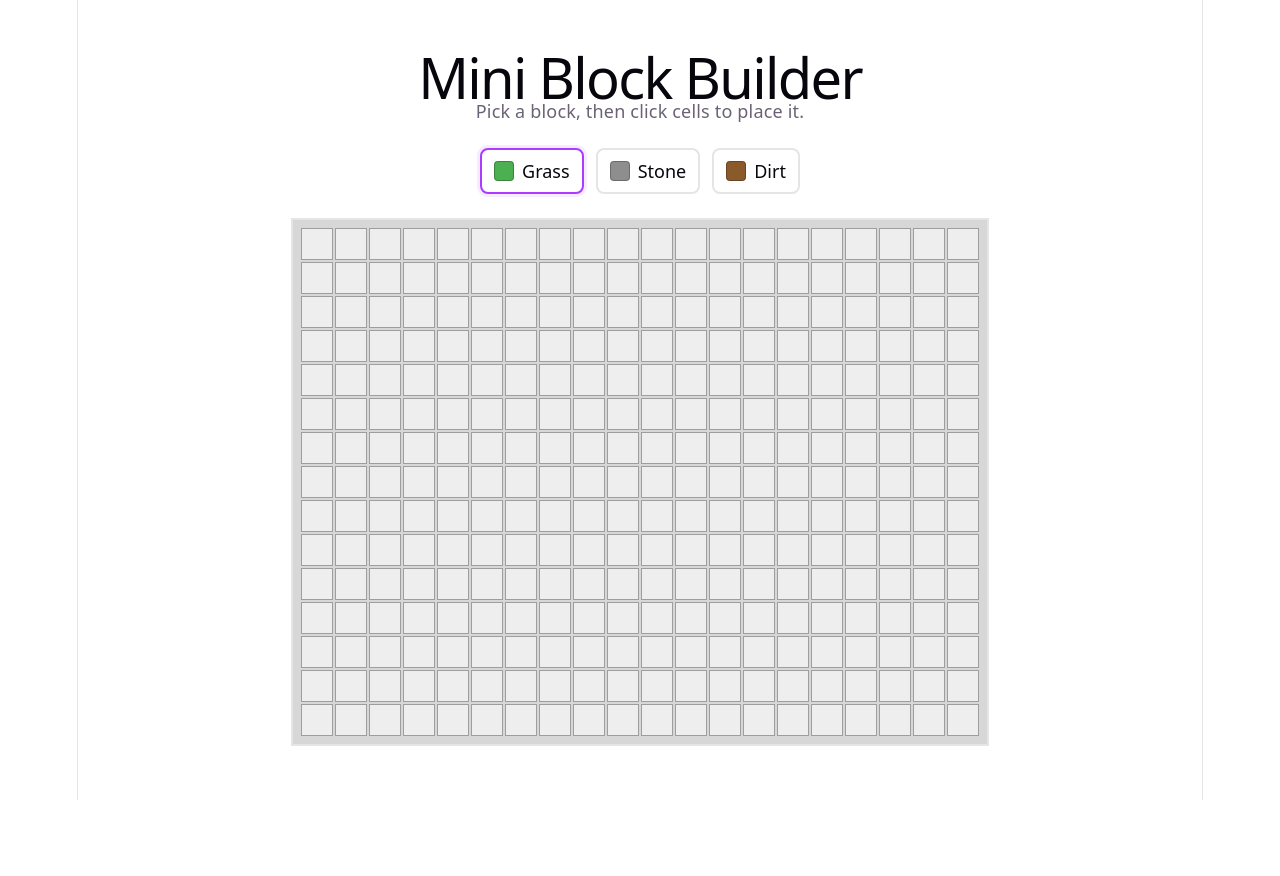
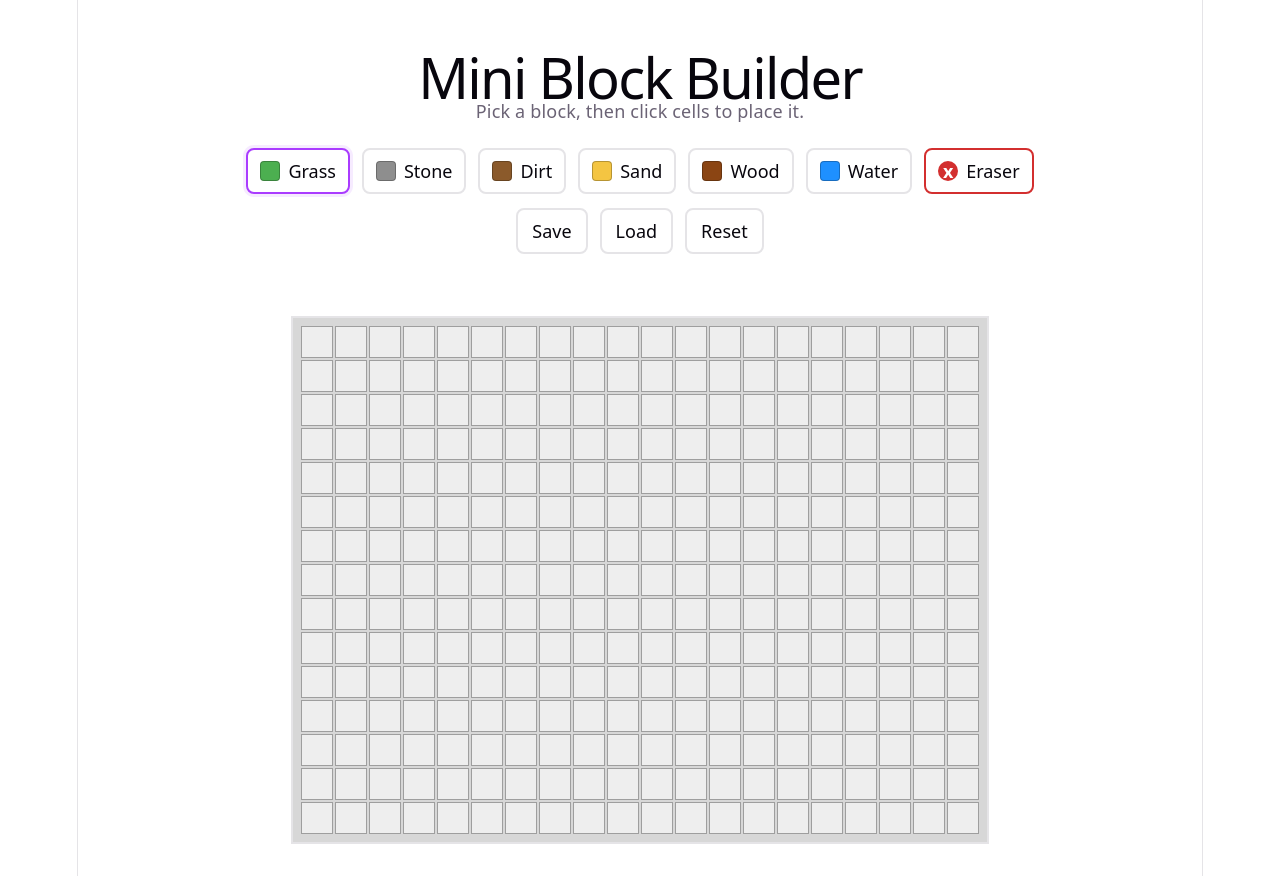
Before and after one commit to Nasang91/HermesToyProject, a React (Vite) app: page / in a window 1280 px wide. Before the commit the page ends 800 px from the top, so only its background shows below. Built offline with nearby package versions, Linux system fonts and the light colour scheme.

Commit message:
feat: Day 2 - block types, eraser, toolbar, save/load/reset (#2)
Co-authored-by: Nasang91 <noyeah_bot@Nasangui-Macmini.local>

```diff
--- a/src/App.css
+++ b/src/App.css
@@ -13,6 +13,16 @@
 }
 
 .toolbar {
+  display: flex;
+  flex-direction: column;
+  flex-wrap: wrap;
+  align-items: center;
+  justify-content: center;
+  gap: 14px;
+}
+
+.block-tool-row,
+.action-row {
   display: flex;
   flex-wrap: wrap;
   justify-content: center;
@@ -36,7 +46,23 @@
   border-color: var(--accent-border);
 }
 
+.action-button {
+  padding: 8px 14px;
+  border: 2px solid var(--border);
+  border-radius: 8px;
+  color: var(--text-h);
+  background: var(--bg);
+  font: inherit;
+  cursor: pointer;
+}
+
+.action-button:hover {
+  border-color: var(--accent-border);
+  background: var(--accent-bg);
+}
+
 .block-button:focus-visible,
+.action-button:focus-visible,
 .grid-cell:focus-visible {
   outline: 3px solid var(--accent);
   outline-offset: 2px;
@@ -47,12 +73,41 @@
   box-shadow: 0 0 0 3px var(--accent-bg);
 }
 
+.eraser-button {
+  border-color: #d32f2f;
+}
+
+.eraser-button.selected {
+  border-color: #d32f2f;
+  background: #ffebee;
+  box-shadow: 0 0 0 3px rgba(211, 47, 47, 0.18);
+}
+
+.eraser-icon {
+  width: 20px;
+  height: 20px;
+  display: inline-grid;
+  place-items: center;
+  border-radius: 50%;
+  color: #ffffff;
+  background: #d32f2f;
+  font-weight: 700;
+  line-height: 1;
+}
+
 .block-swatch {
   width: 20px;
   height: 20px;
   border: 1px solid rgba(0, 0, 0, 0.25);
   border-radius: 4px;
   box-sizing: border-box;
+}
+
+.status-message {
+  min-height: 24px;
+  margin: 0;
+  color: var(--text-h);
+  font-weight: 600;
 }
 
 .world-grid {
--- a/src/App.tsx
+++ b/src/App.tsx
@@ -1,42 +1,152 @@
-import { useState } from 'react'
+import { useEffect, useState } from 'react'
 import './App.css'
 
+type BlockId = 'grass' | 'stone' | 'dirt' | 'sand' | 'wood' | 'water'
+
 type BlockType = {
-  id: string
+  id: BlockId
   name: string
   color: string
 }
 
+type GridCell = BlockType | null
+type Grid = GridCell[][]
+type SelectedTool =
+  | { kind: 'block'; block: BlockType }
+  | { kind: 'eraser' }
+
 const GRID_COLUMNS = 20
 const GRID_ROWS = 15
+const STORAGE_KEY = 'miniBlockBuilder_grid'
 
 const blockTypes: BlockType[] = [
   { id: 'grass', name: 'Grass', color: '#4caf50' },
   { id: 'stone', name: 'Stone', color: '#8e8e8e' },
   { id: 'dirt', name: 'Dirt', color: '#8b5a2b' },
+  { id: 'sand', name: 'Sand', color: '#f4c542' },
+  { id: 'wood', name: 'Wood', color: '#8B4513' },
+  { id: 'water', name: 'Water', color: '#1E90FF' },
 ]
 
 // Start every cell empty; each position later stores the placed block type.
-const createEmptyGrid = () =>
+const createEmptyGrid = (): Grid =>
   Array.from({ length: GRID_ROWS }, () =>
-    Array.from<BlockType | null>({ length: GRID_COLUMNS }).fill(null),
+    Array.from<GridCell>({ length: GRID_COLUMNS }).fill(null),
   )
 
+const isBlockId = (value: unknown): value is BlockId =>
+  typeof value === 'string' && blockTypes.some((block) => block.id === value)
+
+const findBlockById = (id: BlockId): BlockType =>
+  blockTypes.find((block) => block.id === id) ?? blockTypes[0]
+
+const parseSavedGrid = (savedValue: string): Grid | null => {
+  const parsed: unknown = JSON.parse(savedValue)
+
+  if (!Array.isArray(parsed) || parsed.length !== GRID_ROWS) {
+    return null
+  }
+
+  const restoredGrid: Grid = []
+
+  for (const row of parsed) {
+    if (!Array.isArray(row) || row.length !== GRID_COLUMNS) {
+      return null
+    }
+
+    const restoredRow: GridCell[] = []
+
+    for (const cell of row) {
+      if (cell === null) {
+        restoredRow.push(null)
+        continue
+      }
+
+      if (
+        typeof cell === 'object' &&
+        cell !== null &&
+        'id' in cell &&
+        isBlockId(cell.id)
+      ) {
+        restoredRow.push(findBlockById(cell.id))
+        continue
+      }
+
+      return null
+    }
+
+    restoredGrid.push(restoredRow)
+  }
+
+  return restoredGrid
+}
+
 function App() {
-  const [selectedBlock, setSelectedBlock] = useState<BlockType>(blockTypes[0])
+  const [selectedTool, setSelectedTool] = useState<SelectedTool>({
+    kind: 'block',
+    block: blockTypes[0],
+  })
   const [grid, setGrid] = useState(createEmptyGrid)
+  const [statusMessage, setStatusMessage] = useState('')
 
-  const placeBlock = (rowIndex: number, columnIndex: number) => {
+  useEffect(() => {
+    if (!statusMessage) {
+      return
+    }
+
+    const timeoutId = window.setTimeout(() => {
+      setStatusMessage('')
+    }, 2000)
+
+    return () => window.clearTimeout(timeoutId)
+  }, [statusMessage])
+
+  const updateCell = (rowIndex: number, columnIndex: number) => {
     // Build a new grid so React can detect and render the changed cell.
     setGrid((currentGrid) =>
       currentGrid.map((row, currentRowIndex) =>
         row.map((cell, currentColumnIndex) =>
           currentRowIndex === rowIndex && currentColumnIndex === columnIndex
-            ? selectedBlock
+            ? selectedTool.kind === 'block'
+              ? selectedTool.block
+              : null
             : cell,
         ),
       ),
     )
+  }
+
+  const saveGrid = () => {
+    localStorage.setItem(STORAGE_KEY, JSON.stringify(grid))
+    setStatusMessage('Saved!')
+  }
+
+  const loadGrid = () => {
+    const savedGrid = localStorage.getItem(STORAGE_KEY)
+
+    if (!savedGrid) {
+      setStatusMessage('No saved grid found.')
+      return
+    }
+
+    try {
+      const parsedGrid = parseSavedGrid(savedGrid)
+
+      if (!parsedGrid) {
+        setStatusMessage('Saved grid is corrupt.')
+        return
+      }
+
+      setGrid(parsedGrid)
+      setStatusMessage('Loaded!')
+    } catch {
+      setStatusMessage('Saved grid is corrupt.')
+    }
+  }
+
+  const resetGrid = () => {
+    setGrid(createEmptyGrid())
+    setStatusMessage('Reset!')
   }
 
   return (
@@ -47,15 +157,17 @@ function App() {
       </header>
 
       <section className="toolbar" aria-label="Block toolbar">
+        <div className="block-tool-row" aria-label="Block types">
           {blockTypes.map((block) => {
-          const isSelected = block.id === selectedBlock.id
+            const isSelected =
+              selectedTool.kind === 'block' && block.id === selectedTool.block.id
 
             return (
               <button
                 type="button"
                 className={`block-button ${isSelected ? 'selected' : ''}`}
                 key={block.id}
-              onClick={() => setSelectedBlock(block)}
+                onClick={() => setSelectedTool({ kind: 'block', block })}
                 aria-pressed={isSelected}
               >
                 <span
@@ -67,6 +179,37 @@ function App() {
               </button>
             )
           })}
+
+          <button
+            type="button"
+            className={`block-button eraser-button ${
+              selectedTool.kind === 'eraser' ? 'selected' : ''
+            }`}
+            onClick={() => setSelectedTool({ kind: 'eraser' })}
+            aria-pressed={selectedTool.kind === 'eraser'}
+          >
+            <span className="eraser-icon" aria-hidden="true">
+              x
+            </span>
+            Eraser
+          </button>
+        </div>
+
+        <div className="action-row" aria-label="Grid actions">
+          <button type="button" className="action-button" onClick={saveGrid}>
+            Save
+          </button>
+          <button type="button" className="action-button" onClick={loadGrid}>
+            Load
+          </button>
+          <button type="button" className="action-button" onClick={resetGrid}>
+            Reset
+          </button>
+        </div>
+
+        <p className="status-message" role="status" aria-live="polite">
+          {statusMessage}
+        </p>
       </section>
 
       <section
@@ -82,7 +225,7 @@ function App() {
               type="button"
               className="grid-cell"
               key={`${rowIndex}-${columnIndex}`}
-              onClick={() => placeBlock(rowIndex, columnIndex)}
+              onClick={() => updateCell(rowIndex, columnIndex)}
               style={{ backgroundColor: cell?.color }}
               aria-label={`Row ${rowIndex + 1}, column ${columnIndex + 1}${
                 cell ? `, ${cell.name}` : ', empty'
```
Lines whose indentation alone changed are shown as unchanged.
